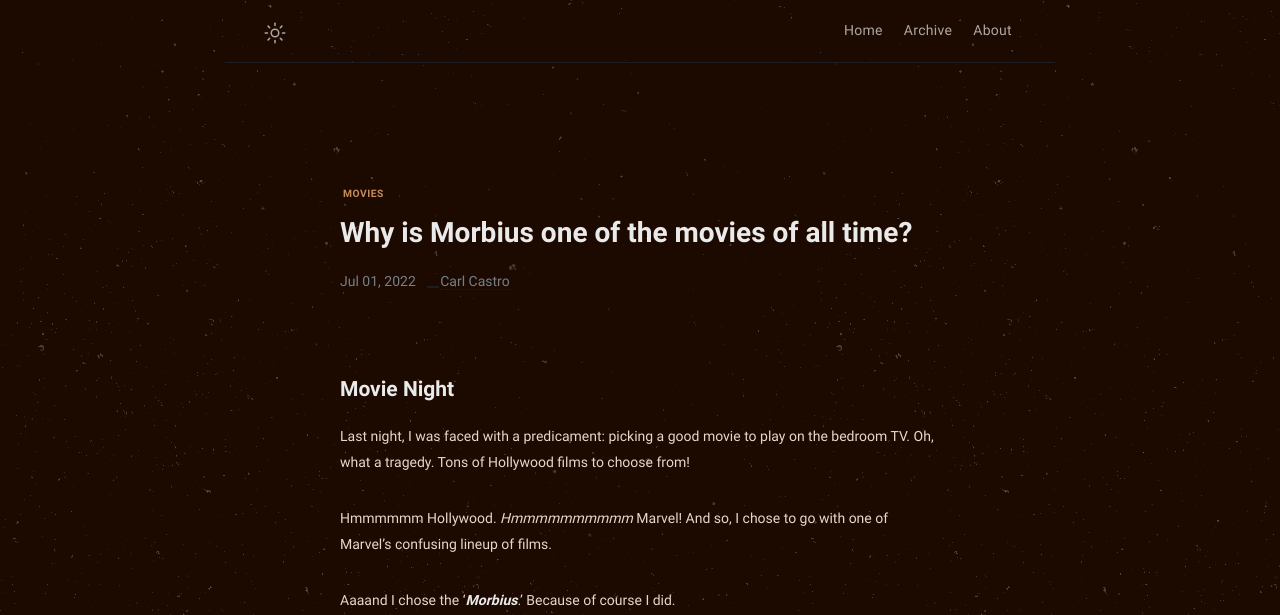
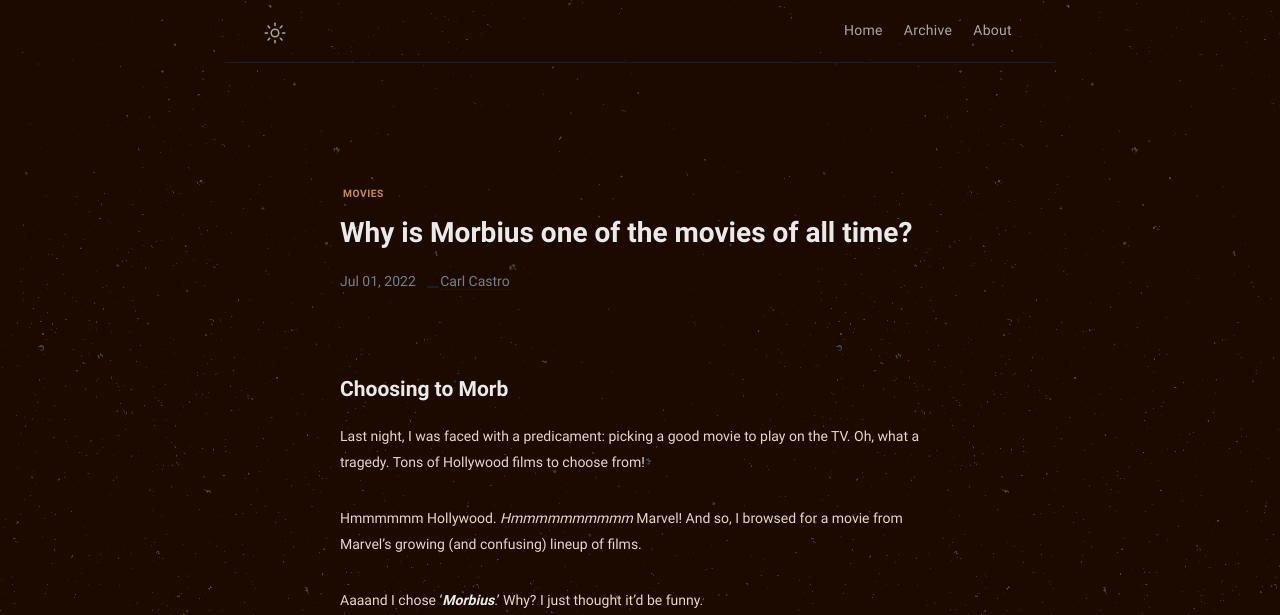
Before and after one commit to philippines69/carlcastroarchives, a Jekyll site: the page built from _posts/2022-06-30-morbius-is-one-of-the-movies-of-all-time.md, in a window 1280 px wide and 900 px high, cut to the strip 0-615 px from the top of the window. Built offline with Jekyll 4.4.1, drawn with Linux system fonts in a browser that asks for light colours; some of the changed text lies outside the part shown.

Commit message:
Update from Forestry.io philippines69 updated _posts/2022-06-30-morbius-is-one-of-the-movies-of-all-time.md

```diff
--- a/_posts/2022-06-30-morbius-is-one-of-the-movies-of-all-time.md
+++ b/_posts/2022-06-30-morbius-is-one-of-the-movies-of-all-time.md
@@ -7,13 +7,13 @@
 categories: Movies
 
 ---
-# Movie Night
+# Choosing to Morb
 
-Last night, I was faced with a predicament: picking a good movie to play on the bedroom TV. Oh, what a tragedy. Tons of Hollywood films to choose from!
+Last night, I was faced with a predicament: picking a good movie to play on the TV. Oh, what a tragedy. Tons of Hollywood films to choose from!
 
-Hmmmmmm Hollywood. _Hmmmmmmmmmm_ Marvel! And so, I chose to go with one of Marvel's confusing lineup of films.
+Hmmmmmm Hollywood. _Hmmmmmmmmmm_ Marvel! And so, I browsed for a movie from Marvel's growing (and confusing) lineup of films.
 
-Aaaand I chose the '**_Morbius_**.' Because of course I did.
+Aaaand I chose '**_Morbius_**.' Why? I just thought it'd be funny.
 
 <figure><img src="https://cdn.discordapp.com/attachments/993410728088305734/993758051456798751/unknown_1.png" alt="Morbius sweep" style="width:600px;"> <figcaption>Fig. 1.0 - A testament to how groundbreaking this movie is</figcaption> </figure>
 
```
Also changed, not shown: other parts of _posts/2022-06-30-morbius-is-one-of-the-movies-of-all-time.md (+1 -3 lines).
